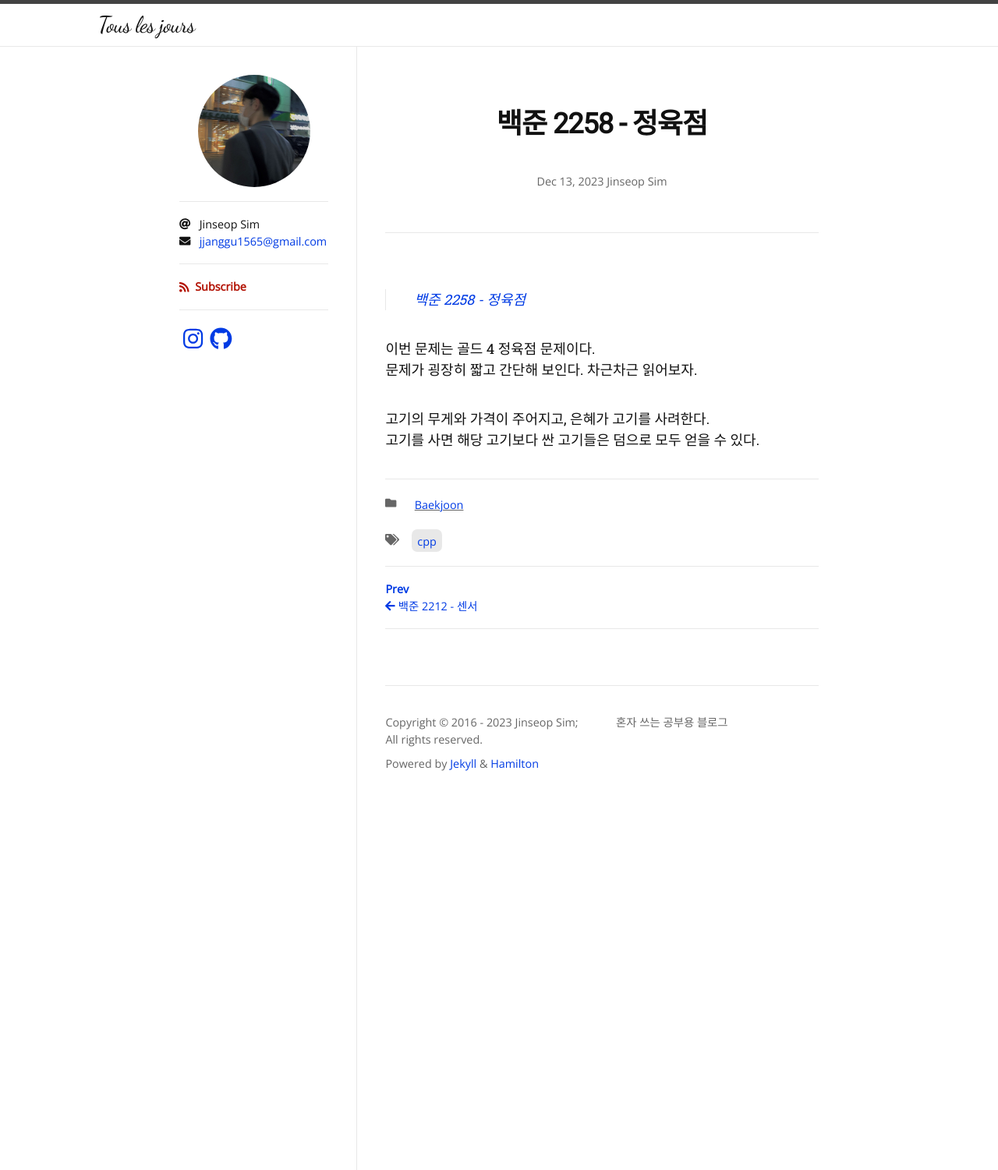
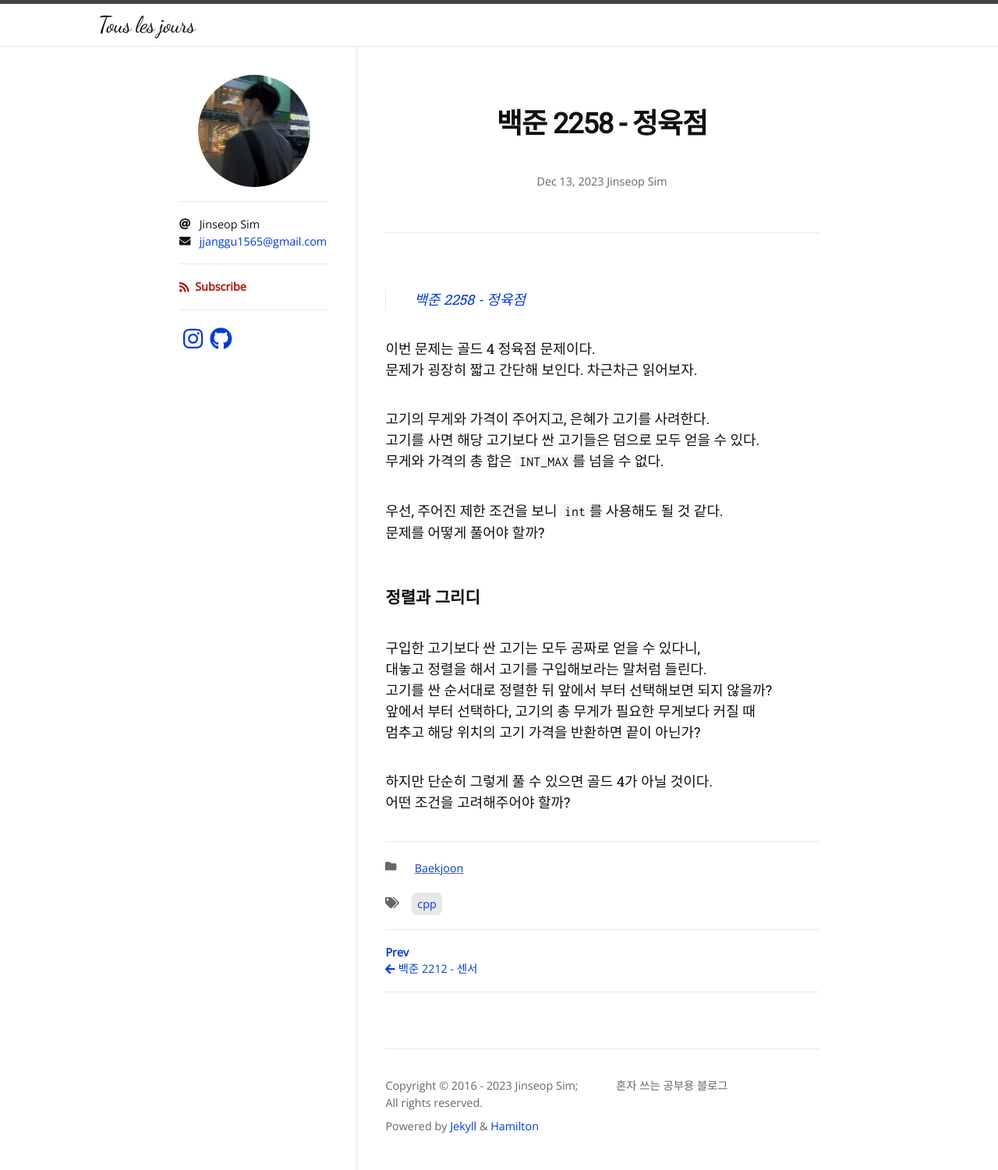
Before and after one commit to Jinseop-Sim/Jinseop-Sim.github.io, a Jekyll site: the page built from _posts/2023-12-13-bj-2258.md, in a window 1280 px wide. Shown: the whole page at 78% size. Built offline with Jekyll 4.4.1, drawn with Linux system fonts in a browser that asks for light colours; nearby versions of some CDN libraries; some web fonts are replaced.

Commit message:
글 추가

````diff
--- a/_posts/2023-12-13-bj-2258.md
+++ b/_posts/2023-12-13-bj-2258.md
@@ -13,3 +13,17 @@ author:
 
 고기의 무게와 가격이 주어지고, 은혜가 고기를 사려한다.
 고기를 사면 해당 고기보다 싼 고기들은 덤으로 모두 얻을 수 있다.
+무게와 가격의 총 합은 ```INT_MAX```를 넘을 수 없다.
+
+우선, 주어진 제한 조건을 보니 ```int```를 사용해도 될 것 같다.
+문제를 어떻게 풀어야 할까?
+
+### 정렬과 그리디
+구입한 고기보다 싼 고기는 모두 공짜로 얻을 수 있다니,
+대놓고 정렬을 해서 고기를 구입해보라는 말처럼 들린다.
+고기를 싼 순서대로 정렬한 뒤 앞에서 부터 선택해보면 되지 않을까?
+앞에서 부터 선택하다, 고기의 총 무게가 필요한 무게보다 커질 때
+멈추고 해당 위치의 고기 가격을 반환하면 끝이 아닌가?
+
+하지만 단순히 그렇게 풀 수 있으면 골드 4가 아닐 것이다.
+어떤 조건을 고려해주어야 할까?
````
